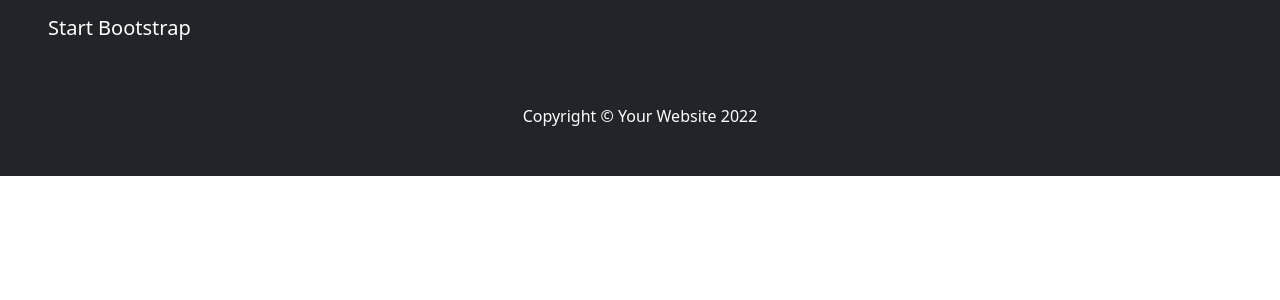
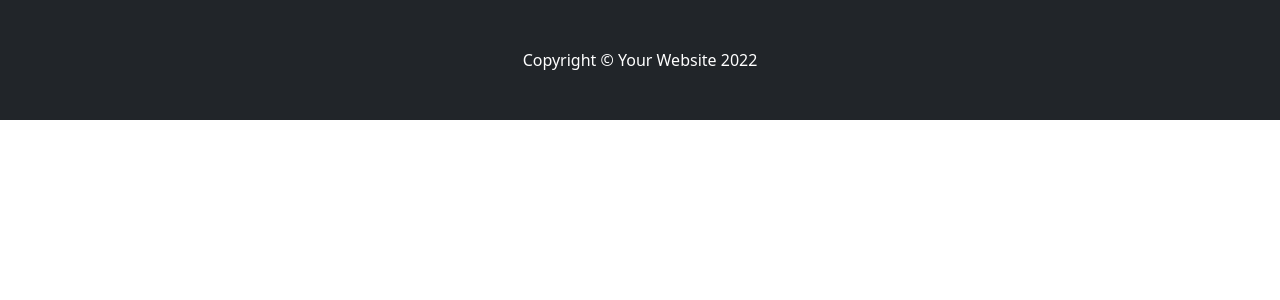
Before and after one commit to Stephen-Nw/nwaukwaPHR, a Django app: template templates/base/base.html in a window 1280 px wide. Shown: the top 300 px of the page. Run offline with Django 4.2, Linux system fonts and the light colour scheme; the template is opened without the code that fills it, so the values that code supplies are empty; some libraries are stand-ins or nearby versions.

Commit message:
remove navbar

```diff
--- a/templates/base/base.html
+++ b/templates/base/base.html
@@ -18,19 +18,7 @@
     </head>
     <body>
         <!-- Responsive navbar-->
-        <nav class="navbar navbar-expand-lg navbar-dark bg-dark">
-            <div class="container-fluid px-5">
-                <a class="navbar-brand" href="#!">Start Bootstrap</a>
-                <button class="navbar-toggler" type="button" data-bs-toggle="collapse" data-bs-target="#navbarSupportedContent" aria-controls="navbarSupportedContent" aria-expanded="false" aria-label="Toggle navigation"><span class="navbar-toggler-icon"></span></button>
-                <div class="collapse navbar-collapse" id="navbarSupportedContent">
-                    <ul class="navbar-nav ms-auto mb-2 mb-lg-0">
-                        {% block navbar %}
 
-                        {% endblock navbar %}
-                    </ul>
-                </div>
-            </div>
-        </nav>
         {% block content %}
         <!-- Page Content-->
          {% endblock content %}
```
